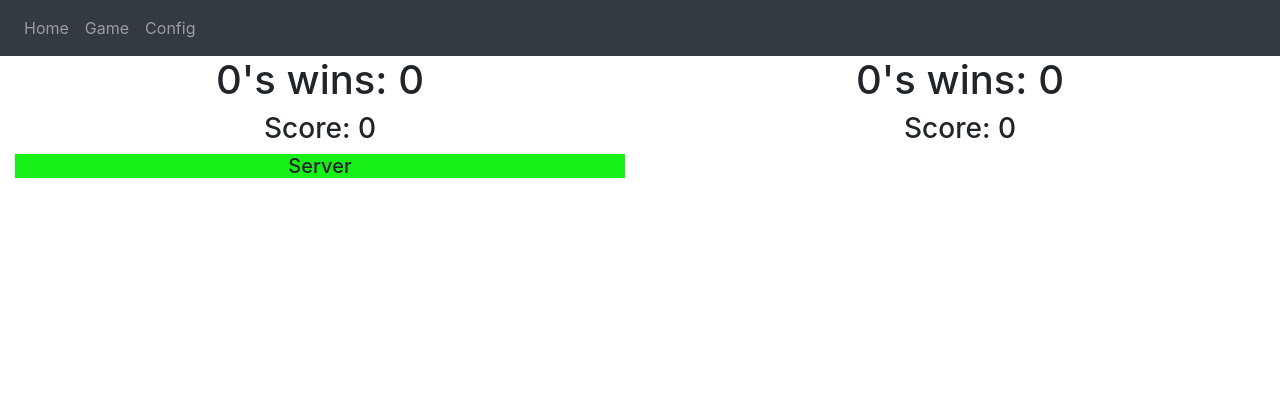
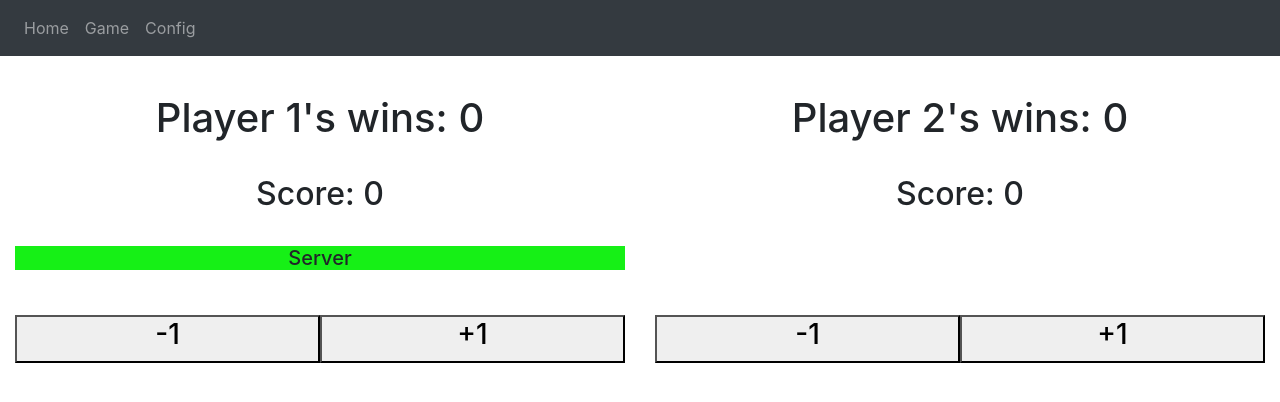
Before and after one commit to jacobhillock/PingPongV2FrontEnd, a React (Create React App) app: page /game in a window 1280 px wide. Shown: the top 402 px of the page. Built offline with nearby package versions, Linux system fonts and the light colour scheme; the HTML template or start-up script is replaced by a standard one.

Commit message:
removed initial server and score from global scope, added buttons, styled

```diff
--- a/src/components/App.jsx
+++ b/src/components/App.jsx
@@ -9,7 +9,7 @@ import { BrowserRouter, Route } from "react-router-dom";
 
 import Context from "../state/Context";
 
-const Home = (props) => {
+const Home = () => {
   const { players } = useContext(Context);
   return (
     <Container fluid align="center">
--- a/src/components/Game.jsx
+++ b/src/components/Game.jsx
@@ -6,24 +6,16 @@ import Context from "../state/Context";
 
 const Game = () => {
   const [number, setNumber] = useState(null);
+  const [scores, setScores] = useState([0, 0]);
 
   const { players } = useContext(Context);
-  const { scores, setScores } = useContext(Context);
   const { wins, setWins } = useContext(Context);
-  const { initialServer, setInitialServer } = useContext(Context);
+  const { switchSides } = useContext(Context);
 
   useEffect(() => {
-    // console.log("set score effect", scores);
-    localStorage.setItem("scores", JSON.stringify(scores));
-  }, [scores]);
-  useEffect(() => {
-    console.log("set wins effect", wins);
+    // console.log("set wins effect", wins);
     sessionStorage.setItem("wins", JSON.stringify(wins));
   }, [wins]);
-  useEffect(() => {
-    console.log("set initialServers effect", initialServer);
-    sessionStorage.setItem("initialServer", JSON.stringify(initialServer));
-  }, [initialServer]);
 
   useEffect(() => {
     window.addEventListener("keydown", handleKeyPress);
@@ -41,35 +33,72 @@ const Game = () => {
     }
 
     // Increase/Decrease set player
-    var score = scores;
+
     if (number != null && (event.keyCode === 38 || event.keyCode === 187)) {
-      score[number]++;
+      scoreChange(number, 1);
 
-      setScores(score);
       setNumber(null);
     } else if (
       number != null &&
       (event.keyCode === 40 || event.keyCode === 189)
     ) {
-      score[number]--;
-
-      setScores(score);
+      scoreChange(number, -1);
       setNumber(null);
     }
   };
   const setWinner = (winner) => {
-    var win = wins;
-    win[winner]++;
+    var win = [];
+    win[winner] = wins[winner] + 1;
+    win[Math.abs(winner - 1)] = wins[Math.abs(winner - 1)];
     setWins(win);
     setScores([0, 0]);
-    setInitialServer((initialServer + 1) % 2);
     setNumber(null);
+  };
+  const scoreChange = (player, delta) => {
+    var score = [];
+    score[player] = scores[player] + delta;
+    score[Math.abs(player - 1)] = scores[Math.abs(player - 1)];
+
+    setScores(score);
+  };
+  const getPlayerSide = (pl) => {
+    return (pl + switchSides) % 2;
+  };
+  const renderPlayers = () => {
+    return (
+      <>
+        <Col align="center">
+          <h1>
+            {players[getPlayerSide(0)]}'s wins: {wins[getPlayerSide(0)]}
+          </h1>
+        </Col>
+        <Col align="center">
+          <h1>
+            {players[getPlayerSide(1)]}'s wins: {wins[getPlayerSide(1)]}
+          </h1>
+        </Col>
+      </>
+    );
+  };
+  const renderScores = () => {
+    return (
+      <>
+        <Col align="center">
+          <h2>Score: {scores[getPlayerSide(0)]}</h2>
+        </Col>
+        <Col align="center">
+          <h2>Score: {scores[getPlayerSide(1)]}</h2>
+        </Col>
+      </>
+    );
   };
   const renderBarWinner = () => {
     if (
       (scores[0] < 11 && scores[1] < 11) ||
       Math.abs(scores[0] - scores[1]) < 2
     ) {
+      // Default display which shows current server
+      const initialServer = (wins[0] + wins[1]) % 2;
       const server =
         (parseInt((scores[0] + scores[1]) / 2) + initialServer) % 2;
       const serveBar = (
@@ -88,7 +117,9 @@ const Game = () => {
         </>
       );
     } else {
-      const plWinner = scores[0] > scores[1] ? 0 : 1;
+      // Winner display
+      const plWinner =
+        scores[getPlayerSide(0)] > scores[getPlayerSide(1)] ? 0 : 1;
       const winner = (
         <button onClick={() => setWinner(plWinner)}>
           <Col>
@@ -99,24 +130,50 @@ const Game = () => {
       return <Col align="center">{winner}</Col>;
     }
   };
-  const bar = renderBarWinner();
+  const renderMouseScore = () => {
+    return (
+      <>
+        <Col align="center">
+          <button
+            onClick={() => scoreChange(getPlayerSide(0), -1)}
+            style={{ width: "50%" }}
+          >
+            <h3>-1</h3>
+          </button>
+          <button
+            onClick={() => scoreChange(getPlayerSide(0), 1)}
+            style={{ width: "50%" }}
+          >
+            <h3>+1</h3>
+          </button>
+        </Col>
+        <Col align="center">
+          <button
+            onClick={() => scoreChange(getPlayerSide(1), -1)}
+            style={{ width: "50%" }}
+          >
+            <h3>-1</h3>
+          </button>
+          <button
+            onClick={() => scoreChange(getPlayerSide(1), 1)}
+            style={{ width: "50%" }}
+          >
+            <h3>+1</h3>
+          </button>
+        </Col>
+      </>
+    );
+  };
+  const playersRendering = renderPlayers();
+  const scoresRendering = renderScores();
+  const barRendering = renderBarWinner();
+  const manualScoreRendering = renderMouseScore();
   return (
     <Container fluid>
-      <Row>
-        <Col align="center">
-          <h1>
-            {players[0]}'s wins: {wins[0]}
-          </h1>
-          <h3>Score: {scores[0]}</h3>
-        </Col>
-        <Col align="center">
-          <h1>
-            {players[1]}'s wins: {wins[1]}
-          </h1>
-          <h3>Score: {scores[1]}</h3>
-        </Col>
-      </Row>
-      <Row>{bar}</Row>
+      <Row style={{ marginTop: "3%" }}>{playersRendering}</Row>
+      <Row style={{ marginTop: "2%" }}>{scoresRendering}</Row>
+      <Row style={{ marginTop: "2%" }}>{barRendering}</Row>
+      <Row style={{ marginTop: "3%" }}>{manualScoreRendering}</Row>
     </Container>
   );
 };
--- a/src/state/Provider.jsx
+++ b/src/state/Provider.jsx
@@ -6,14 +6,8 @@ const Provider = ({ children }) => {
   // Player state
   const [players, setPlayers] = useState(
     localStorage.getItem("players") === null
-      ? [0, 0]
+      ? ["Player 1", "Player 2"]
       : JSON.parse(localStorage.getItem("players"))
-  );
-  // Score state
-  const [scores, setScores] = useState(
-    sessionStorage.getItem("scores") === null
-      ? [0, 0]
-      : JSON.parse(sessionStorage.getItem("scores"))
   );
   // Win state
   const [wins, setWins] = useState(
@@ -22,22 +16,14 @@ const Provider = ({ children }) => {
       : JSON.parse(sessionStorage.getItem("wins"))
   );
 
-  // Initial Server state
-  const [initialServer, setInitialServer] = useState(
-    JSON.parse(sessionStorage.getItem("initialServer")) || 0
-  );
   const [switchSides, setSwitchSides] = useState(0);
   const [darkMode, setDarkMode] = useState(0);
 
   const value = {
     players,
     setPlayers,
-    scores,
-    setScores,
     wins,
     setWins,
-    initialServer,
-    setInitialServer,
     switchSides,
     setSwitchSides,
     darkMode,
```
